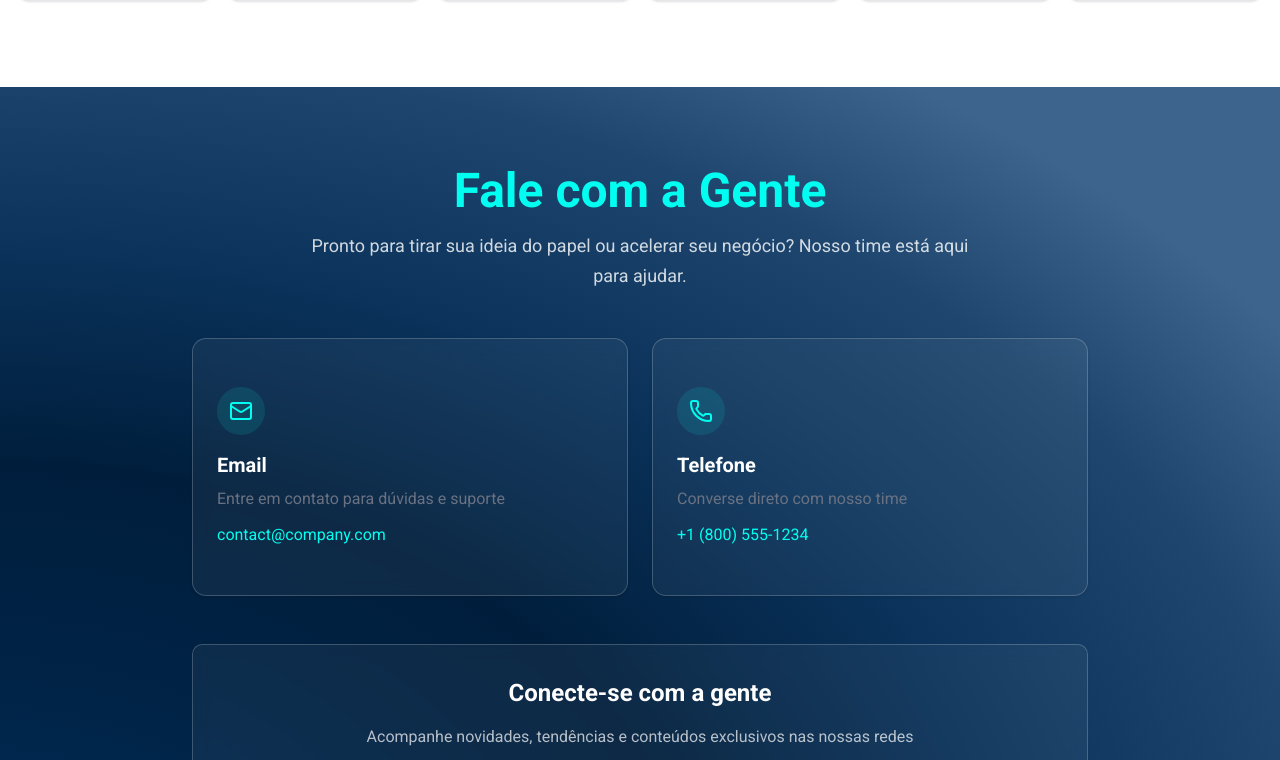
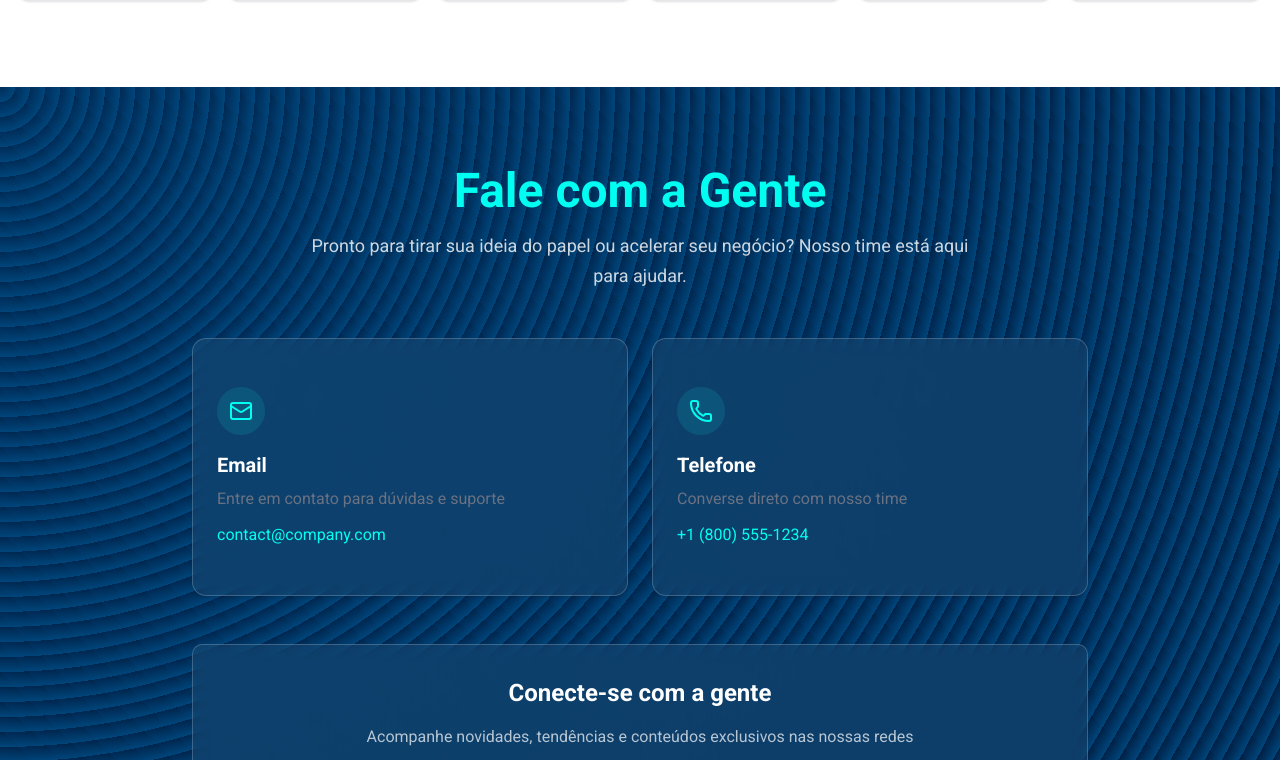
Before and after one commit to Cerasos/cerasos-frontend, a Next.js app: page / in a window 1280 px wide. Shown: the part 1540-2300 px from the top of the page. Built offline with nearby package versions, Linux system fonts and the light colour scheme; some icons are missing.

Commit message:
style: Change bg pattern

```diff
--- a/src/app/globals.css
+++ b/src/app/globals.css
@@ -145,32 +145,20 @@
 }
 
 .texture-container {
-  /* width: 100%;
-  height: 100%;
-  --s: 60px;
-  --c1: #00457a;
-  --c2: #002a53;
-  --_g: radial-gradient(
-    25% 25% at 25% 25%,
-    var(--c1) 99%,
-    rgba(0, 0, 0, 0) 101%
-  );
-  background: var(--_g) var(--s) var(--s) / calc(2 * var(--s))
-      calc(2 * var(--s)),
-    var(--_g) 0 0 / calc(2 * var(--s)) calc(2 * var(--s)),
-    radial-gradient(50% 50%, var(--c2) 98%, rgba(0, 0, 0, 0)) 0 0 / var(--s)
-      var(--s),
-    repeating-conic-gradient(var(--c2) 0 50%, var(--c1) 0 100%)
-      calc(0.5 * var(--s)) 0 / calc(2 * var(--s)) var(--s); */
-  width: 100%;
-  height: 100%;
-  background: radial-gradient(
-    125% 125% at -2% 101%,
-    rgba(0, 42, 83, 1) 10.5%,
-    /* base navy */ rgba(0, 35, 70, 1) 25%,
-    /* deeper navy */ rgba(0, 30, 60, 1) 45%,
-    /* near-black blue */ rgba(10, 50, 90, 1) 65%,
-    /* subtle mid navy */ rgba(30, 70, 110, 1) 85%,
-    /* soft accent */ rgba(60, 100, 140, 1) 100% /* muted highlight */
-  );
+  background-color: #002a53;
+  background-image: repeating-radial-gradient(
+      circle at 0 0,
+      transparent 0,
+      #00457a 15px
+    ),
+    repeating-linear-gradient(
+      45deg,
+      rgba(0, 60, 120, 0.3) 0,
+      rgba(0, 42, 83, 0.3) 20px
+    ),
+    radial-gradient(
+      circle at top left,
+      rgba(0, 42, 83, 0.7),
+      rgba(0, 20, 50, 0.9)
+    );
 }
```
